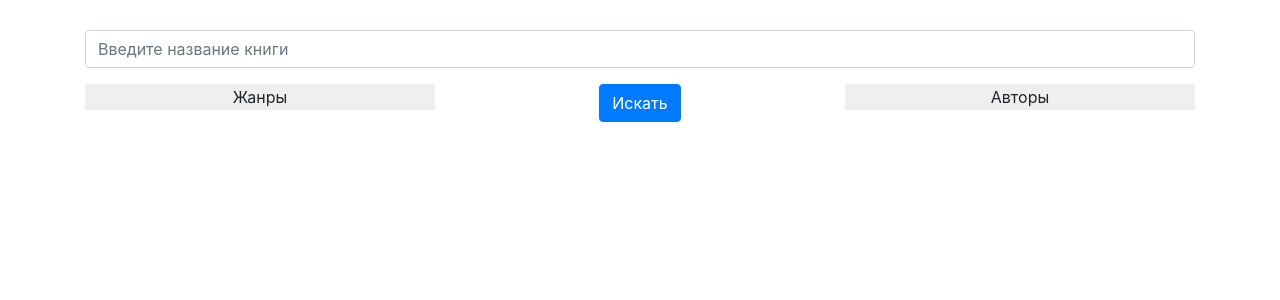
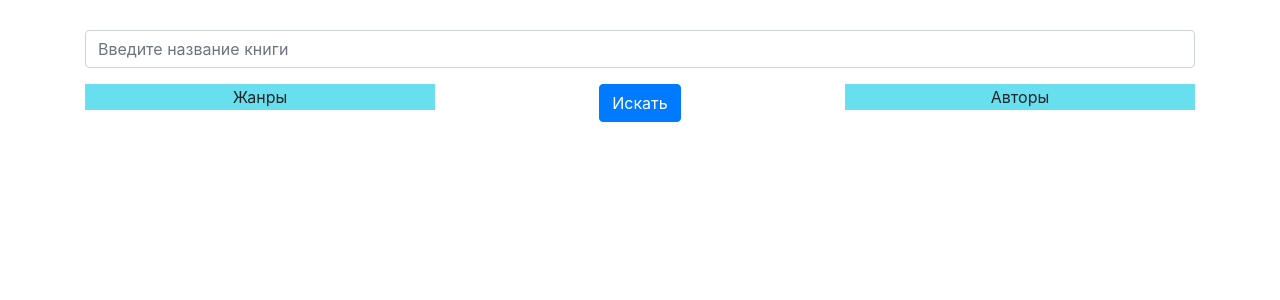
Before and after one commit to destroyandromeda/booksearch, a PHP site: page /find in a window 1280 px wide. Shown: the part 56-356 px from the top of the page. Run offline with PHP 8.4, Linux system fonts and the light colour scheme; data that the repository does not hold is empty.

Commit message:
Дизигн

```diff
--- a/css/main.css
+++ b/css/main.css
@@ -1,5 +1,6 @@
-.spoiler-wrap{background:#fff;margin: 0 0 8px;border:1px solid #efefef}
-.spoiler-head{background:#efefef;cursor:pointer;}
+.spoiler-wrap{background:#fff;margin: 0 0 8px;border:1px solid #6fdeef
+}
+.spoiler-head{background: #67dfef;cursor:pointer; text-align: center}
 .spoiler-body{padding:5px}
 .spoiler-wrap.disabled .spoiler-body{display:none}
 .spoiler-wrap.active{border-color:#57AA43}
@@ -42,8 +43,5 @@
 
 }
 .card-body{
-	padding-left: 0;
-	padding-right: 0;
-
-
+	padding:0 !important;
 }
```
Also changed, not shown: views/find/index.php (+0 -19 lines).
